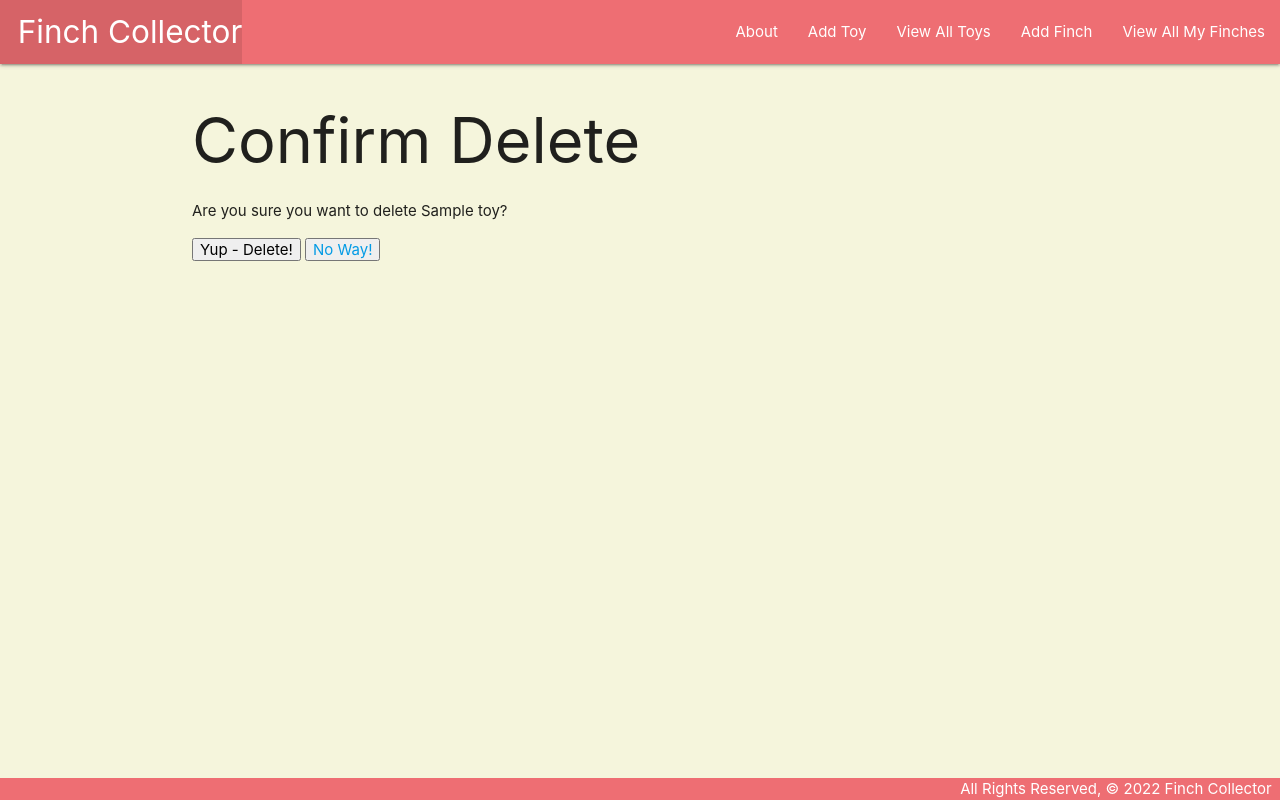
After one commit to AamerShikari/finchcollector, a Django app: page /toys/1/delete in a window 1280 px wide. The commit adds this page. Run offline with Django 4.2, Linux system fonts and the light colour scheme; tables that the repository leaves empty hold one stand-in row (values such as "Sample post").

Commit message:
Add, Update, Delete Toy models with pages and functionality

```diff
--- a/main_app/models.py
+++ b/main_app/models.py
@@ -17,7 +17,7 @@ class Toy(models.Model):
         return self.name
 
     def get_absolute_url(self):
-        return reverse('detail', kwargs={'toy_id': self.id})
+        return reverse('toy_details', kwargs={'pk': self.id})
 
 
 class Finch(models.Model):
--- a/main_app/templates/base.html
+++ b/main_app/templates/base.html
@@ -19,6 +19,7 @@
         </ul>
         <ul class="right">
           <li><a href="{% url 'about' %}">About</a></li>
+          <li><a href="{% url 'add_toy' %}">Add Toy</a></li>
           <li><a href="{% url 'view_toys' %}">View All Toys</a></li>
           <li><a href="{% url 'finch_create' %}">Add Finch</a></li>
           <li><a href="/finches">View All My Finches</a></li>
--- /dev/null
+++ b/main_app/templates/main_app/toy_confirm_delete.html
@@ -0,0 +1,13 @@
+{% extends 'base.html' %}
+{% block content %}
+
+<h1> Confirm Delete</h1>
+<p>Are you sure you want to delete {{object.name}}?</p>
+
+<form method="post">
+    {% csrf_token %}
+    <input type="submit" value="Yup - Delete!" clas="btn">
+    <button><a href="{% url 'toy_details' object.id%}">No Way!</a></button>
+</form>
+
+{% endblock %}
--- a/main_app/templates/main_app/toy_detail.html
+++ b/main_app/templates/main_app/toy_detail.html
@@ -12,7 +12,8 @@
         <p>Color: {{ toy.color }}</p>
       </div>
       <div class="card-action">
-
+        <a href="{% url 'toy_update' object.id %}">Edit</a>
+        <a href="{% url 'toy_delete' object.id %}">Delete</a>
       </div>
     </div>
   </div>
--- a/main_app/urls.py
+++ b/main_app/urls.py
@@ -12,4 +12,7 @@ urlpatterns = [
     path('finches/<int:finch_id>/add_feeding', views.add_feeding, name='add_feeding'),
     path('toys/', views.toys, name='view_toys'),
     path('toys/<int:pk>', views.ToyDetails.as_view(), name='toy_details'),
+    path('toys/create/', views.ToyCreate.as_view(), name='add_toy'),
+    path('toys/<int:pk>/update', views.ToyUpdate.as_view(), name='toy_update'),
+    path('toys/<int:pk>/delete', views.ToyDelete.as_view(), name='toy_delete'),
 ]
--- a/main_app/views.py
+++ b/main_app/views.py
@@ -49,3 +49,16 @@ def toys(request):
 
 class ToyDetails(DetailView):
     model = Toy
+
+class ToyCreate(CreateView):
+    model = Toy
+    fields = '__all__'
+    success_url = '/toys'
+
+class ToyUpdate(UpdateView):
+    model = Toy
+    fields = ['material', 'color']
+
+class ToyDelete(DeleteView):
+    model = Toy
+    success_url = '/toys'
```
Also changed, not shown: main_app/templates/main_app/toy_form.html (added, +16 -0 lines).
